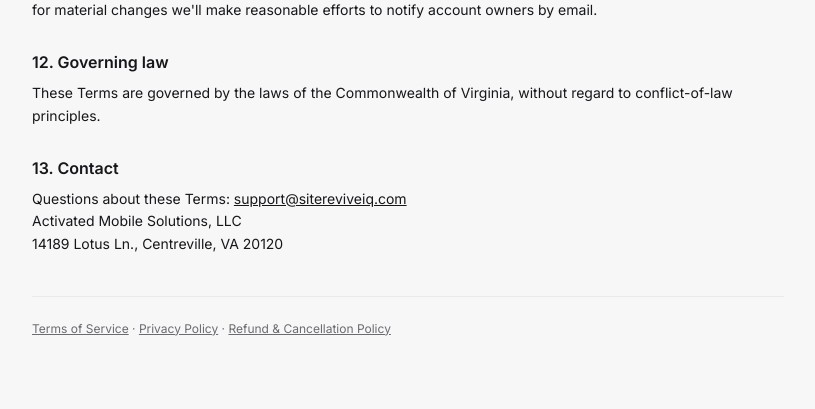
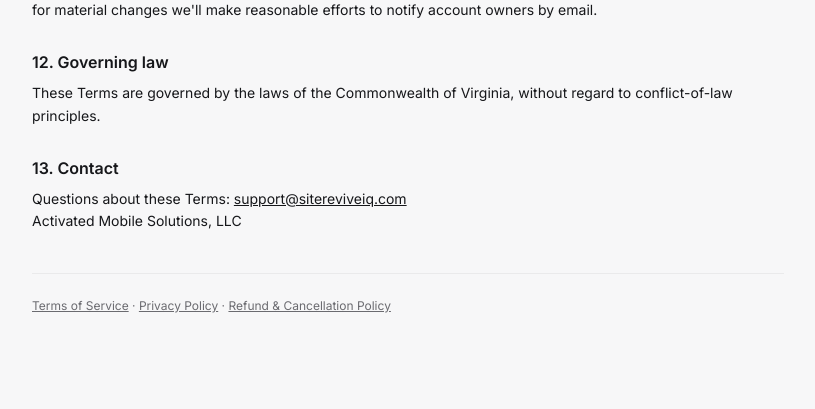
Before and after one commit to Dandre89/sitereviveiq-basic, a Django app: page /legal/terms/ in a window 1280 px wide. Shown: the part 2309-2718 px from the top of the page, without its empty margins (232-1047 px from the left). After the commit the page ends 2622 px from the top, so only its background shows below. Run offline with Django 5.2, Linux system fonts and the light colour scheme; parts of the project's set-up code (start-up, migrations or seed data) failed here and were passed over; some libraries are stand-ins or nearby versions.

Commit message:
Legal pages: remove physical mailing address, keep support email

```diff
--- a/src/templates/legal/privacy.html
+++ b/src/templates/legal/privacy.html
@@ -72,7 +72,6 @@
         <p class="mb-4 leading-relaxed">We may update this Privacy Policy from time to time. We'll post the updated version here with a new effective date, and for material changes we'll make reasonable efforts to notify account owners by email.</p>
         <h2 class="text-base font-semibold mt-7 mb-2">12. Contact</h2>
         <p class="mb-4 leading-relaxed">Activated Mobile Solutions, LLC<br />
-        14189 Lotus Ln., Centreville, VA 20120<br />
         <a class="underline hover:text-primary" href="mailto:support@sitereviveiq.com">support@sitereviveiq.com</a></p>
     </div>
 
--- a/src/templates/legal/terms.html
+++ b/src/templates/legal/terms.html
@@ -49,8 +49,7 @@
         <p class="mb-4 leading-relaxed">These Terms are governed by the laws of the Commonwealth of Virginia, without regard to conflict-of-law principles.</p>
         <h2 class="text-base font-semibold mt-7 mb-2">13. Contact</h2>
         <p class="mb-4 leading-relaxed">Questions about these Terms: <a class="underline hover:text-primary" href="mailto:support@sitereviveiq.com">support@sitereviveiq.com</a><br />
-        Activated Mobile Solutions, LLC<br />
-        14189 Lotus Ln., Centreville, VA 20120</p>
+        Activated Mobile Solutions, LLC</p>
     </div>
 
     <div class="text-xs text-muted mt-10 pt-6" style="border-top: 1px solid var(--color-border-soft);">
```
